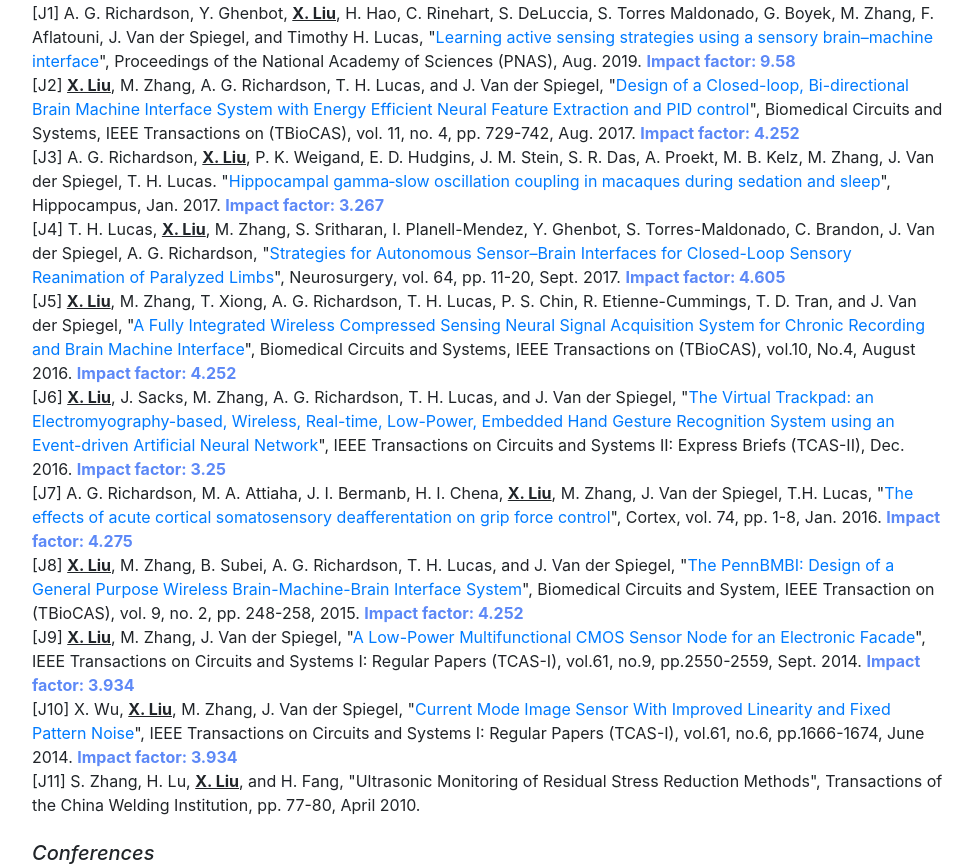
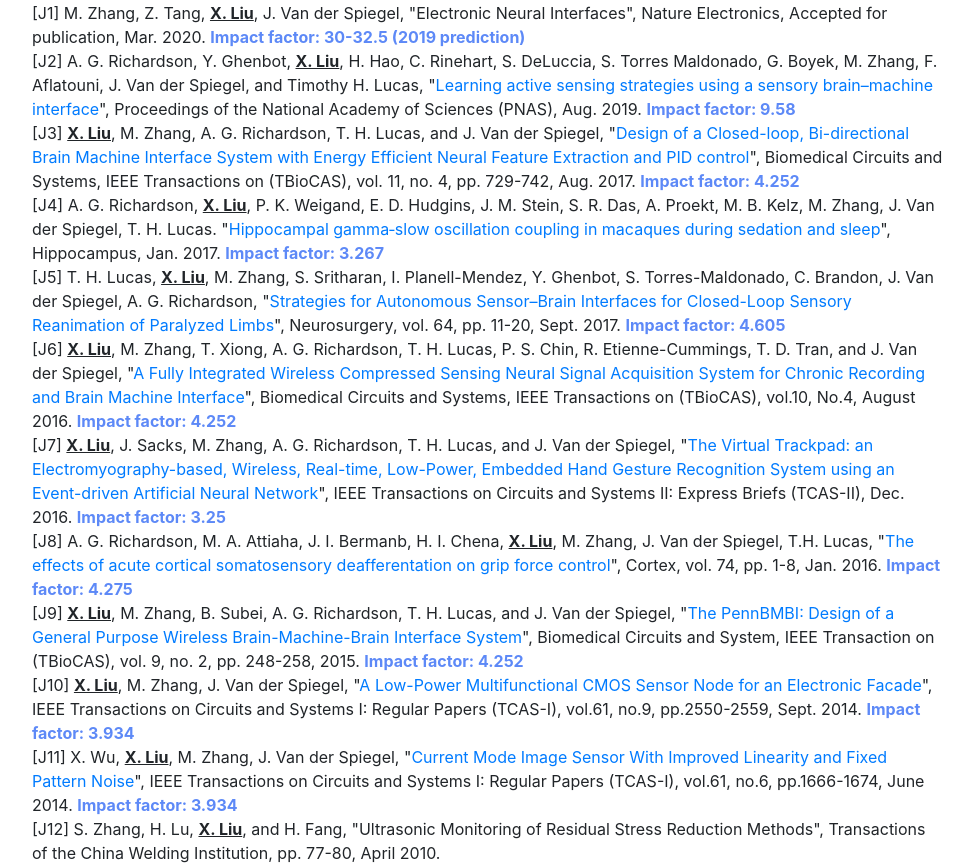
Before and after one commit to xilinliu/xilinliu.github.io, a website with bundled scripts: page index.html in a window 1280 px wide. Shown: the part 2583-3451 px from the top of the page, without its empty margins (288-1261 px from the left). Built offline with nearby package versions, Linux system fonts and the light colour scheme; a web font is replaced by a local one.

Commit message:
update to publciaiton

```diff
--- a/index.html
+++ b/index.html
@@ -133,7 +133,7 @@
           <p class="mb-3">My name is Xilin (/'&#643;i-lin/, 夕林). My area of expertise is in sensing, computation and communication. My research aims to understand and interact with complex physical and biological systems, such as <b>human brains</b>, via advancing the technologies of integrated circuits design as well as exploiting new algorithms and emerging material and devices. I am currently a Staff Engineer at <a href="https://www.qualcomm.com"  target="_blank">Qualcomm Inc</a>, where I've worked on successful designs including the Industry's first 5G mmWave chipset and the industry's first 14nm wireless transceiver. Before joining Qualcomm, I obtained my Ph.D. degree under the supervision of <a href="https://www.seas.upenn.edu/~jan/" target="">Prof. Jan Van der Spiegel</a> (IEEE Life Fellow) at the <a href="https://www.ese.upenn.edu/" target="_blank">University of Pennsylvania (Penn)</a>. <br><br>
 
 
-          My research outcomes to date include 1 book, 11 journal publications and 12 conference papers. I have received academic awards including: the IEEE Solid-State Circuit Society (SSCS) 2015-16 Predoctoral Achievement Award, the Best Student Paper Award (as the first author) of the 2017 International Symposium on Circuits and Systems (ISCAS), the 1st Place Best Paper Award (as the first author) of the 2015 Biomedical Circuits and Systems Conference (BioCAS), and the Best Paper Award (as the first author) of the 2014 ISCAS in the biomedical Track. I was also the recipient of the Student-Research Preview Award of the 2014 IEEE International Solid-State Circuits Conference (ISSCC).<br><br>
+          My research outcomes to date include 1 book, 12 journal publications and 13 conference papers. I have received academic awards including: the IEEE Solid-State Circuit Society (SSCS) 2015-16 Predoctoral Achievement Award, the Best Student Paper Award (as the first author) of the 2017 International Symposium on Circuits and Systems (ISCAS), the 1st Place Best Paper Award (as the first author) of the 2015 Biomedical Circuits and Systems Conference (BioCAS), and the Best Paper Award (as the first author) of the 2014 ISCAS in the biomedical Track. I was also the recipient of the Student-Research Preview Award of the 2014 IEEE International Solid-State Circuits Conference (ISSCC).<br><br>
 
 
           I am currently a member of IEEE, IEEE Brain Community, IEEE Solid-State Circuits Society, IEEE Circuits and Systems Society, and IEEE Young Professionals. I am a reviewer of IEEE Journal of Solid-State Circuits (JSSC), IEEE Internet of Things Journal (IoT), IEEE Transactions on Biomedical Circuits and Systems (TBCAS), IEEE Transactions on Circuits and Systems I: Regular Papers (TCAS-I), IEEE Transactions on Circuits and Systems II: Express Briefs (TCAS-II) and IEEE Sensors Journal. I am also a technical program committee (TPC) member of multiple international conferences.<br><br>
@@ -217,27 +217,29 @@
           <br>
           <i><h5>Journal</h5></i>
 
-          [J1] A. G. Richardson, Y. Ghenbot, <b><u>X. Liu</u></b>, H. Hao, C. Rinehart, S. DeLuccia, S. Torres Maldonado, G. Boyek, M. Zhang, F. Aflatouni, J. Van der Spiegel, and Timothy H. Lucas, "<a href="https://www.pnas.org/content/116/35/17509"  target="_blank">Learning active sensing strategies using a sensory brain–machine interface</a>", Proceedings of the National Academy of Sciences (PNAS), Aug. 2019. <b style="color: #5d89f7">Impact factor: 9.58</b><br>
+          [J1] M. Zhang, Z. Tang, <b><u>X. Liu</u></b>, J. Van der Spiegel, "Electronic Neural Interfaces", Nature Electronics, Accepted for publication, Mar. 2020. <b style="color: #5d89f7">Impact factor: 30-32.5 (2019 prediction)</b><br>
 
-      [J2] <b><u>X. Liu</u></b>, M. Zhang, A. G. Richardson, T. H. Lucas, and J. Van der Spiegel, "<a href="https://ieeexplore.ieee.org/abstract/document/7786863"  target="_blank">Design of a Closed-loop, Bi-directional Brain Machine Interface System with Energy Efficient Neural Feature Extraction and PID control</a>", Biomedical Circuits and Systems, IEEE Transactions on (TBioCAS), vol. 11, no. 4, pp. 729-742, Aug. 2017. <b style="color: #5d89f7">Impact factor: 4.252 </b><br>
+          [J2] A. G. Richardson, Y. Ghenbot, <b><u>X. Liu</u></b>, H. Hao, C. Rinehart, S. DeLuccia, S. Torres Maldonado, G. Boyek, M. Zhang, F. Aflatouni, J. Van der Spiegel, and Timothy H. Lucas, "<a href="https://www.pnas.org/content/116/35/17509"  target="_blank">Learning active sensing strategies using a sensory brain–machine interface</a>", Proceedings of the National Academy of Sciences (PNAS), Aug. 2019. <b style="color: #5d89f7">Impact factor: 9.58</b><br>
 
-      [J3] A. G. Richardson, <b><u>X. Liu</u></b>, P. K. Weigand, E. D. Hudgins, J. M. Stein, S. R. Das, A. Proekt, M. B. Kelz, M. Zhang, J. Van der Spiegel, T. H. Lucas. "<a href="https://www.ncbi.nlm.nih.gov/pubmed/28667703"  target="_blank">Hippocampal gamma‐slow oscillation coupling in macaques during sedation and sleep</a>", Hippocampus, Jan. 2017. <b style="color: #5d89f7">Impact factor: 3.267 </b><br>
+      [J3] <b><u>X. Liu</u></b>, M. Zhang, A. G. Richardson, T. H. Lucas, and J. Van der Spiegel, "<a href="https://ieeexplore.ieee.org/abstract/document/7786863"  target="_blank">Design of a Closed-loop, Bi-directional Brain Machine Interface System with Energy Efficient Neural Feature Extraction and PID control</a>", Biomedical Circuits and Systems, IEEE Transactions on (TBioCAS), vol. 11, no. 4, pp. 729-742, Aug. 2017. <b style="color: #5d89f7">Impact factor: 4.252 </b><br>
 
-      [J4] T. H. Lucas, <b><u>X. Liu</u></b>, M. Zhang, S. Sritharan, I. Planell-Mendez, Y. Ghenbot, S. Torres-Maldonado, C. Brandon, J. Van der Spiegel, A. G. Richardson, "<a href="https://www.ncbi.nlm.nih.gov/pubmed/28899065"  target="_blank">Strategies for Autonomous Sensor–Brain Interfaces for Closed-Loop Sensory Reanimation of Paralyzed Limbs</a>", Neurosurgery, vol. 64, pp. 11-20, Sept. 2017. <b style="color: #5d89f7">Impact factor: 4.605</b><br>
+      [J4] A. G. Richardson, <b><u>X. Liu</u></b>, P. K. Weigand, E. D. Hudgins, J. M. Stein, S. R. Das, A. Proekt, M. B. Kelz, M. Zhang, J. Van der Spiegel, T. H. Lucas. "<a href="https://www.ncbi.nlm.nih.gov/pubmed/28667703"  target="_blank">Hippocampal gamma‐slow oscillation coupling in macaques during sedation and sleep</a>", Hippocampus, Jan. 2017. <b style="color: #5d89f7">Impact factor: 3.267 </b><br>
 
-      [J5] <b><u>X. Liu</u></b>, M. Zhang, T. Xiong, A. G. Richardson, T. H. Lucas, P. S. Chin, R. Etienne-Cummings, T. D. Tran, and J. Van der Spiegel, "<a href="https://ieeexplore.ieee.org/document/7515159"  target="_blank">A Fully Integrated Wireless Compressed Sensing Neural Signal Acquisition System for Chronic Recording and Brain Machine Interface</a>", Biomedical Circuits and Systems, IEEE Transactions on (TBioCAS), vol.10, No.4, August 2016. <b style="color: #5d89f7">Impact factor: 4.252</b><br>
+      [J5] T. H. Lucas, <b><u>X. Liu</u></b>, M. Zhang, S. Sritharan, I. Planell-Mendez, Y. Ghenbot, S. Torres-Maldonado, C. Brandon, J. Van der Spiegel, A. G. Richardson, "<a href="https://www.ncbi.nlm.nih.gov/pubmed/28899065"  target="_blank">Strategies for Autonomous Sensor–Brain Interfaces for Closed-Loop Sensory Reanimation of Paralyzed Limbs</a>", Neurosurgery, vol. 64, pp. 11-20, Sept. 2017. <b style="color: #5d89f7">Impact factor: 4.605</b><br>
 
-      [J6] <b><u>X. Liu</u></b>, J. Sacks, M. Zhang, A. G. Richardson, T. H. Lucas, and J. Van der Spiegel, "<a href="https://ieeexplore.ieee.org/document/7769179"  target="_blank">The Virtual Trackpad: an Electromyography-based, Wireless, Real-time, Low-Power, Embedded Hand Gesture Recognition System using an Event-driven Artificial Neural Network</a>", IEEE Transactions on Circuits and Systems II: Express Briefs (TCAS-II), Dec. 2016. <b style="color: #5d89f7">Impact factor: 3.25</b><br>
+      [J6] <b><u>X. Liu</u></b>, M. Zhang, T. Xiong, A. G. Richardson, T. H. Lucas, P. S. Chin, R. Etienne-Cummings, T. D. Tran, and J. Van der Spiegel, "<a href="https://ieeexplore.ieee.org/document/7515159"  target="_blank">A Fully Integrated Wireless Compressed Sensing Neural Signal Acquisition System for Chronic Recording and Brain Machine Interface</a>", Biomedical Circuits and Systems, IEEE Transactions on (TBioCAS), vol.10, No.4, August 2016. <b style="color: #5d89f7">Impact factor: 4.252</b><br>
 
-      [J7] A. G. Richardson, M. A. Attiaha, J. I. Bermanb, H. I. Chena, <b><u>X. Liu</u></b>, M. Zhang, J. Van der Spiegel, T.H. Lucas, "<a href="https://www.ncbi.nlm.nih.gov/pubmed/26587914"  target="_blank">The effects of acute cortical somatosensory deafferentation on grip force control</a>", Cortex, vol. 74, pp. 1-8, Jan. 2016. <b style="color: #5d89f7">Impact factor: 4.275</b><br>
+      [J7] <b><u>X. Liu</u></b>, J. Sacks, M. Zhang, A. G. Richardson, T. H. Lucas, and J. Van der Spiegel, "<a href="https://ieeexplore.ieee.org/document/7769179"  target="_blank">The Virtual Trackpad: an Electromyography-based, Wireless, Real-time, Low-Power, Embedded Hand Gesture Recognition System using an Event-driven Artificial Neural Network</a>", IEEE Transactions on Circuits and Systems II: Express Briefs (TCAS-II), Dec. 2016. <b style="color: #5d89f7">Impact factor: 3.25</b><br>
 
-      [J8] <b><u>X. Liu</u></b>, M. Zhang, B. Subei, A. G. Richardson, T. H. Lucas, and J. Van der Spiegel, "<a href="https://ieeexplore.ieee.org/abstract/document/7055376"  target="_blank">The PennBMBI: Design of a General Purpose Wireless Brain-Machine-Brain Interface System</a>", Biomedical Circuits and System, IEEE Transaction on (TBioCAS), vol. 9, no. 2, pp. 248-258, 2015. <b style="color: #5d89f7">Impact factor: 4.252</b><br>
+      [J8] A. G. Richardson, M. A. Attiaha, J. I. Bermanb, H. I. Chena, <b><u>X. Liu</u></b>, M. Zhang, J. Van der Spiegel, T.H. Lucas, "<a href="https://www.ncbi.nlm.nih.gov/pubmed/26587914"  target="_blank">The effects of acute cortical somatosensory deafferentation on grip force control</a>", Cortex, vol. 74, pp. 1-8, Jan. 2016. <b style="color: #5d89f7">Impact factor: 4.275</b><br>
 
-      [J9] <b><u>X. Liu</u></b>, M. Zhang, J. Van der Spiegel, "<a href="https://ieeexplore.ieee.org/document/6784429"  target="_blank">A Low-Power Multifunctional CMOS Sensor Node for an Electronic Facade</a>", IEEE Transactions on Circuits and Systems I: Regular Papers (TCAS-I), vol.61, no.9, pp.2550-2559, Sept. 2014. <b style="color: #5d89f7">Impact factor: 3.934</b><br>
+      [J9] <b><u>X. Liu</u></b>, M. Zhang, B. Subei, A. G. Richardson, T. H. Lucas, and J. Van der Spiegel, "<a href="https://ieeexplore.ieee.org/abstract/document/7055376"  target="_blank">The PennBMBI: Design of a General Purpose Wireless Brain-Machine-Brain Interface System</a>", Biomedical Circuits and System, IEEE Transaction on (TBioCAS), vol. 9, no. 2, pp. 248-258, 2015. <b style="color: #5d89f7">Impact factor: 4.252</b><br>
 
-      [J10] X. Wu, <b><u>X. Liu</u></b>, M. Zhang, J. Van der Spiegel, "<a href="https://ieeexplore.ieee.org/document/6798767"  target="_blank">Current Mode Image Sensor With Improved Linearity and Fixed Pattern Noise</a>", IEEE Transactions on Circuits and Systems I: Regular Papers (TCAS-I), vol.61, no.6, pp.1666-1674, June 2014. <b style="color: #5d89f7">Impact factor: 3.934</b><br>
+      [J10] <b><u>X. Liu</u></b>, M. Zhang, J. Van der Spiegel, "<a href="https://ieeexplore.ieee.org/document/6784429"  target="_blank">A Low-Power Multifunctional CMOS Sensor Node for an Electronic Facade</a>", IEEE Transactions on Circuits and Systems I: Regular Papers (TCAS-I), vol.61, no.9, pp.2550-2559, Sept. 2014. <b style="color: #5d89f7">Impact factor: 3.934</b><br>
 
-      [J11] S. Zhang, H. Lu, <b><u>X. Liu</u></b>, and H. Fang, "Ultrasonic Monitoring of Residual Stress Reduction Methods", Transactions of the China Welding Institution, pp. 77-80, April 2010.</b><br>
+      [J11] X. Wu, <b><u>X. Liu</u></b>, M. Zhang, J. Van der Spiegel, "<a href="https://ieeexplore.ieee.org/document/6798767"  target="_blank">Current Mode Image Sensor With Improved Linearity and Fixed Pattern Noise</a>", IEEE Transactions on Circuits and Systems I: Regular Papers (TCAS-I), vol.61, no.6, pp.1666-1674, June 2014. <b style="color: #5d89f7">Impact factor: 3.934</b><br>
+
+      [J12] S. Zhang, H. Lu, <b><u>X. Liu</u></b>, and H. Fang, "Ultrasonic Monitoring of Residual Stress Reduction Methods", Transactions of the China Welding Institution, pp. 77-80, April 2010.</b><br>
 
     <br>
 
```
